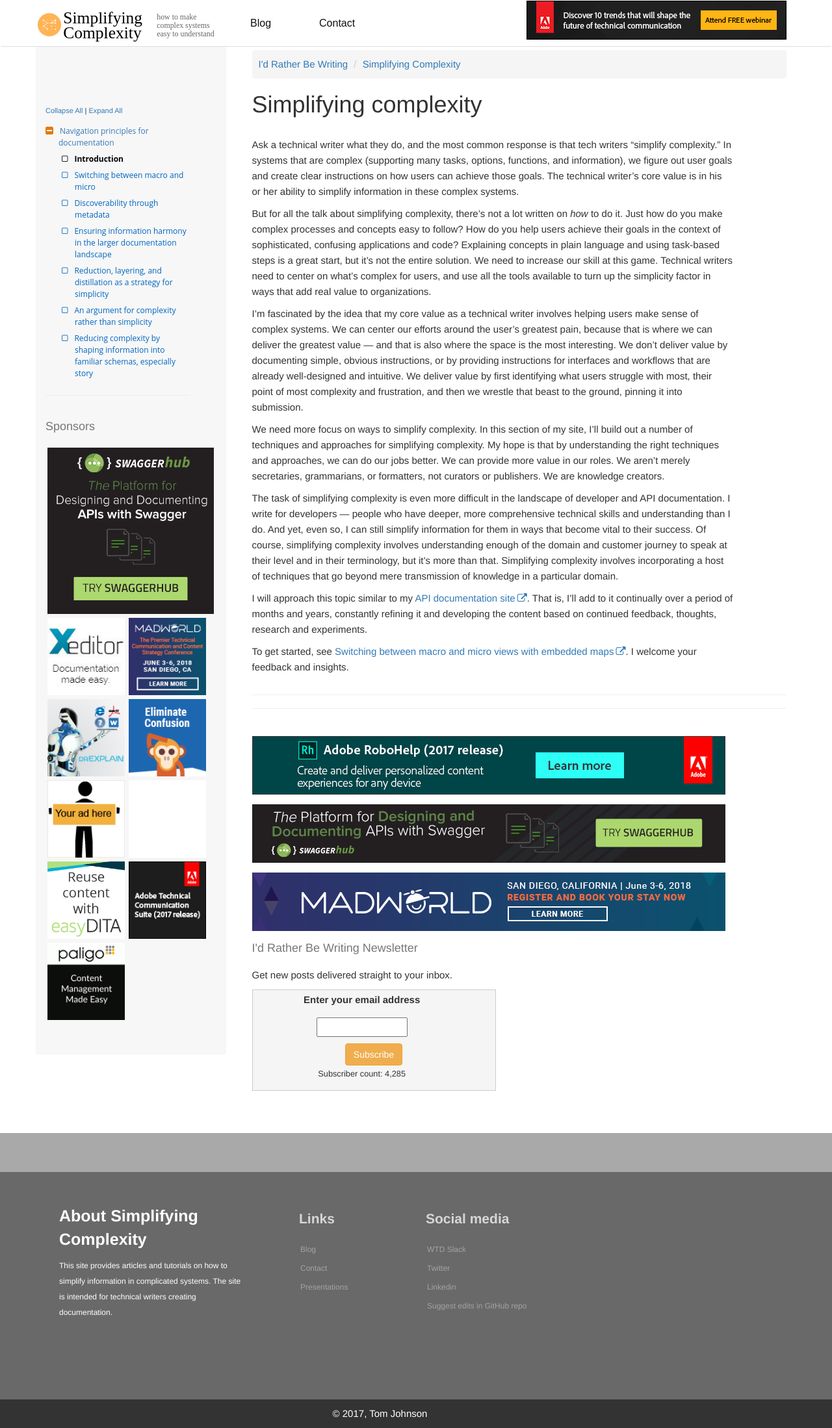
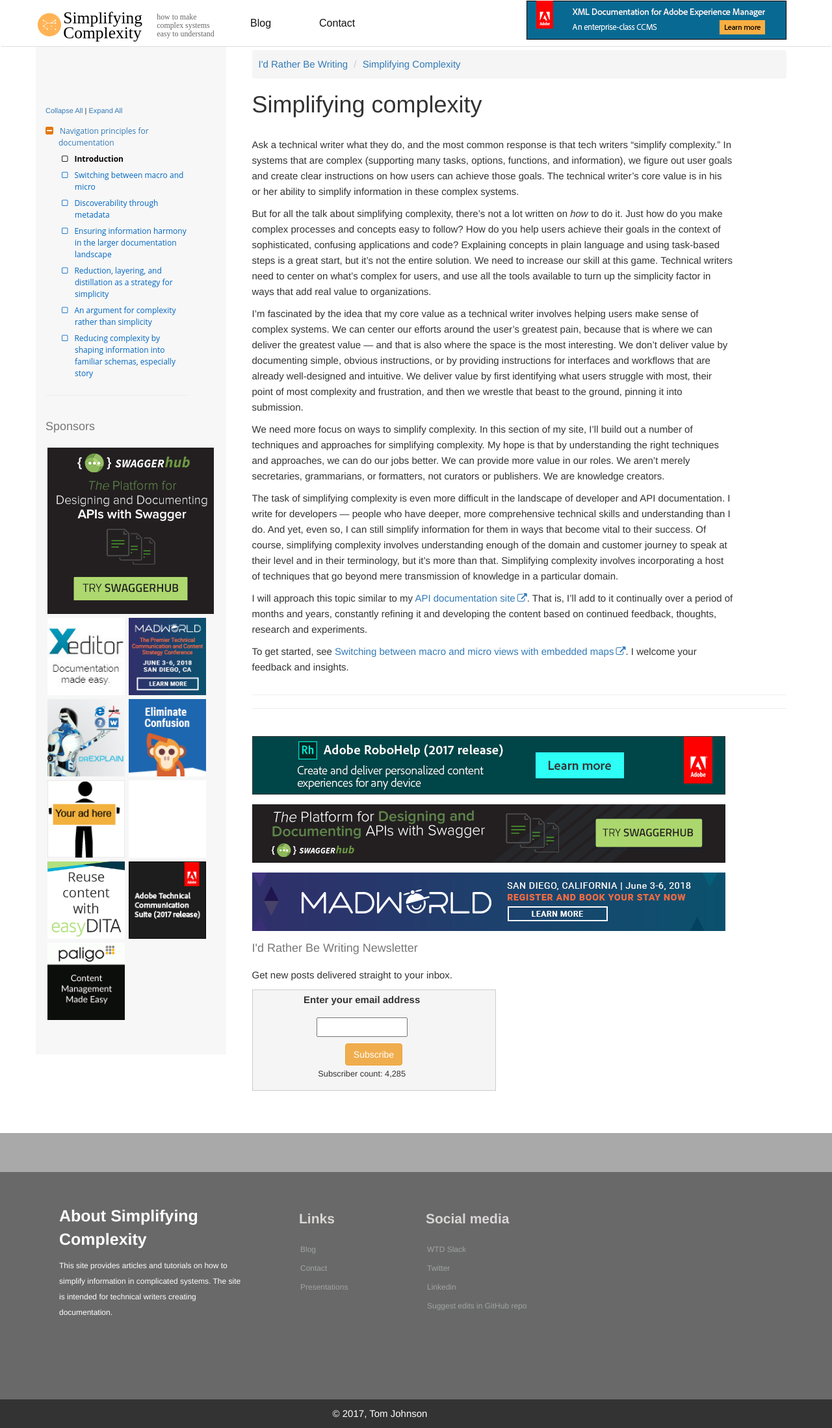
Before and after one commit to tomjoht/simplifying-complexity, a Jekyll site: the page built from _docs/index.md, in a window 1280 px wide. Shown: the whole page at 65% size. Built offline with Jekyll 4.4.1, drawn with Linux system fonts in a browser that asks for light colours; nearby versions of some CDN libraries; comment, search, counter and statistics services are not loaded; a style sheet for code colours, icons or effects is not loaded.

Commit message:
new adobe banner

```diff
--- a/_includes/topBannerAd.html
+++ b/_includes/topBannerAd.html
@@ -1,2 +1,2 @@
-{% if site.format == "web" %}<a class="noCrossRef" href="https://techcomm-trends-2018.meetus.adobeevents.com/?sdid=B16P41DL&mv=other&promoid=7011O000002bOnQQAU"><img src="{{ "/images/ads/Q218_Survey_Banner_400x60.jpg" | prepend: site.baseurl }}" alt="Adobe Trends" /></a>
+{% if site.format == "web" %}<a class="noCrossRef" href="https://www.adobe.com/products/xml-documentation-for-experience-manager.html?sdid=QYL4P2WQ&mv=other&promoid=7011O000002bOnQQAU"><img src="{{ "/images/ads/Q218_XML_Banner_Launch_XML_400x60.jpg" | prepend: site.baseurl }}" alt="Adobe Experience Manager webinar" /></a>
 {% endif %}
```
Also changed, not shown: images/ads/Q218_XML_Banner_Launch_XML_400x60.jpg (added).
